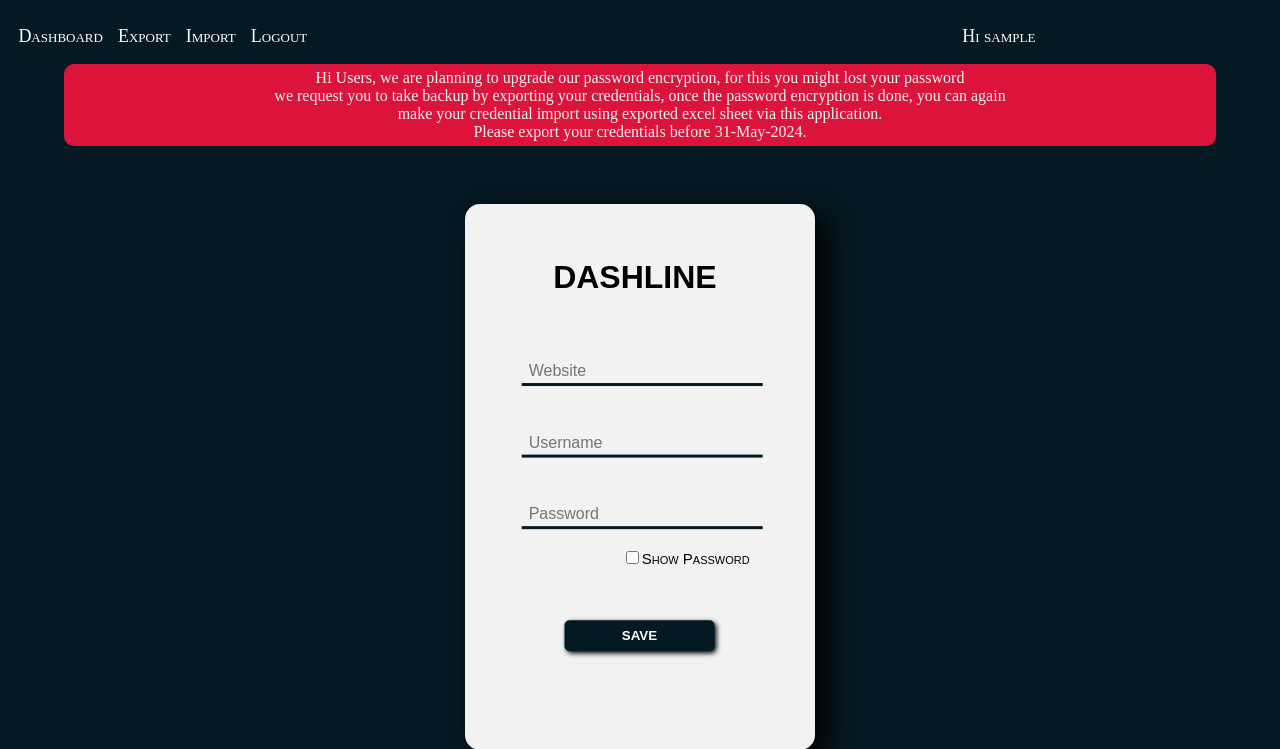
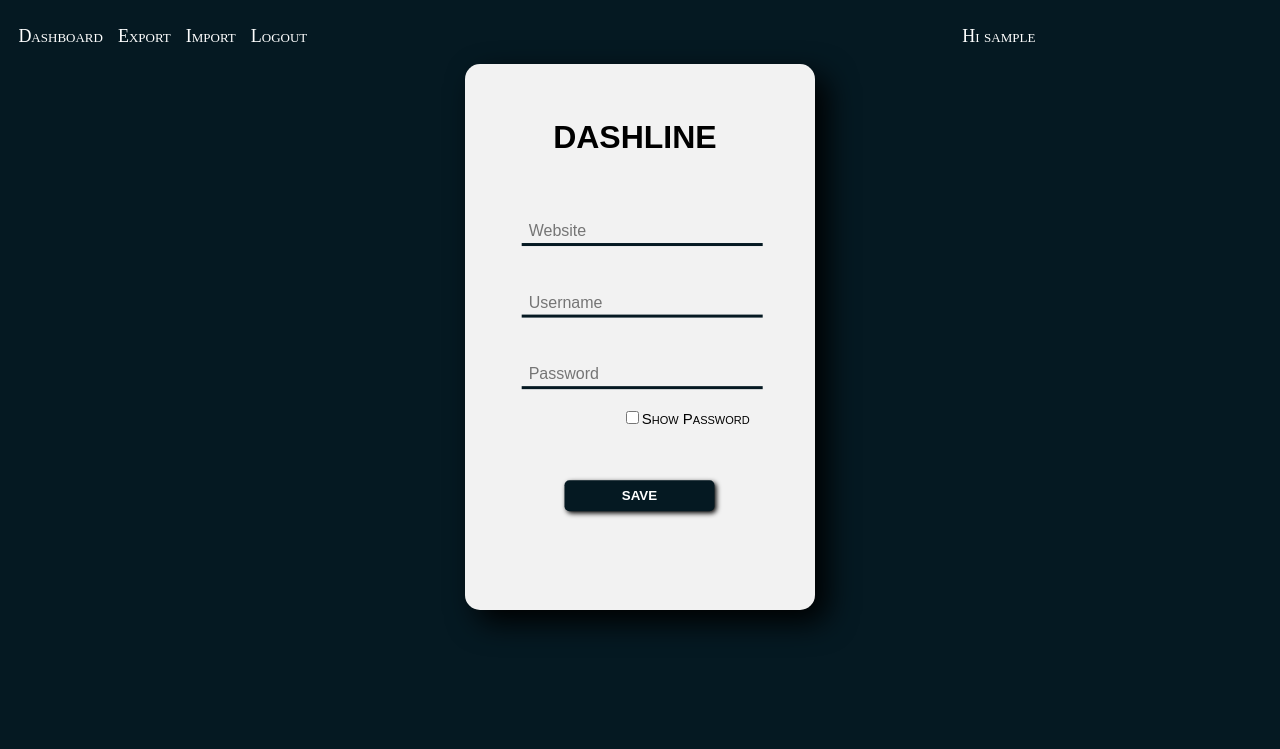
Before and after one commit to dpakverma789/django-project-PasswordManager, a Django app: page /manager/save/ in a window 1280 px wide; the page is wider, and only the part inside the window is pictured. Shown: the top 749 px of that part. After the commit the page ends 628 px from the top of that part, so only its background shows below. Run offline with Django 3.2, Linux system fonts and the light colour scheme; the visitor is signed in with stand-in values (Sample User, id 1); some libraries are stand-ins or nearby versions.

Commit message:
minor fix

```diff
--- a/passwordManager/templates/password_manager.html
+++ b/passwordManager/templates/password_manager.html
@@ -17,10 +17,7 @@
 {% endblock %}
 
 {% block content %}
-	<p class="notification">Hi Users, we are planning to upgrade our password encryption, for this you might lost your password<br/>
-	we request you to take backup by exporting your credentials, once the password encryption is done, you can again<br/>
-	make your credential import using exported excel sheet via this application.<br/>
-	Please export your credentials before 31-May-2024.</p>
+<!--	<p class="notification"></p>-->
 	<form id="box" action="" method="post" onsubmit="return checkPasswordLength()">
 		{% csrf_token %}
 		<h1>{{data.header}}</h1>
```
